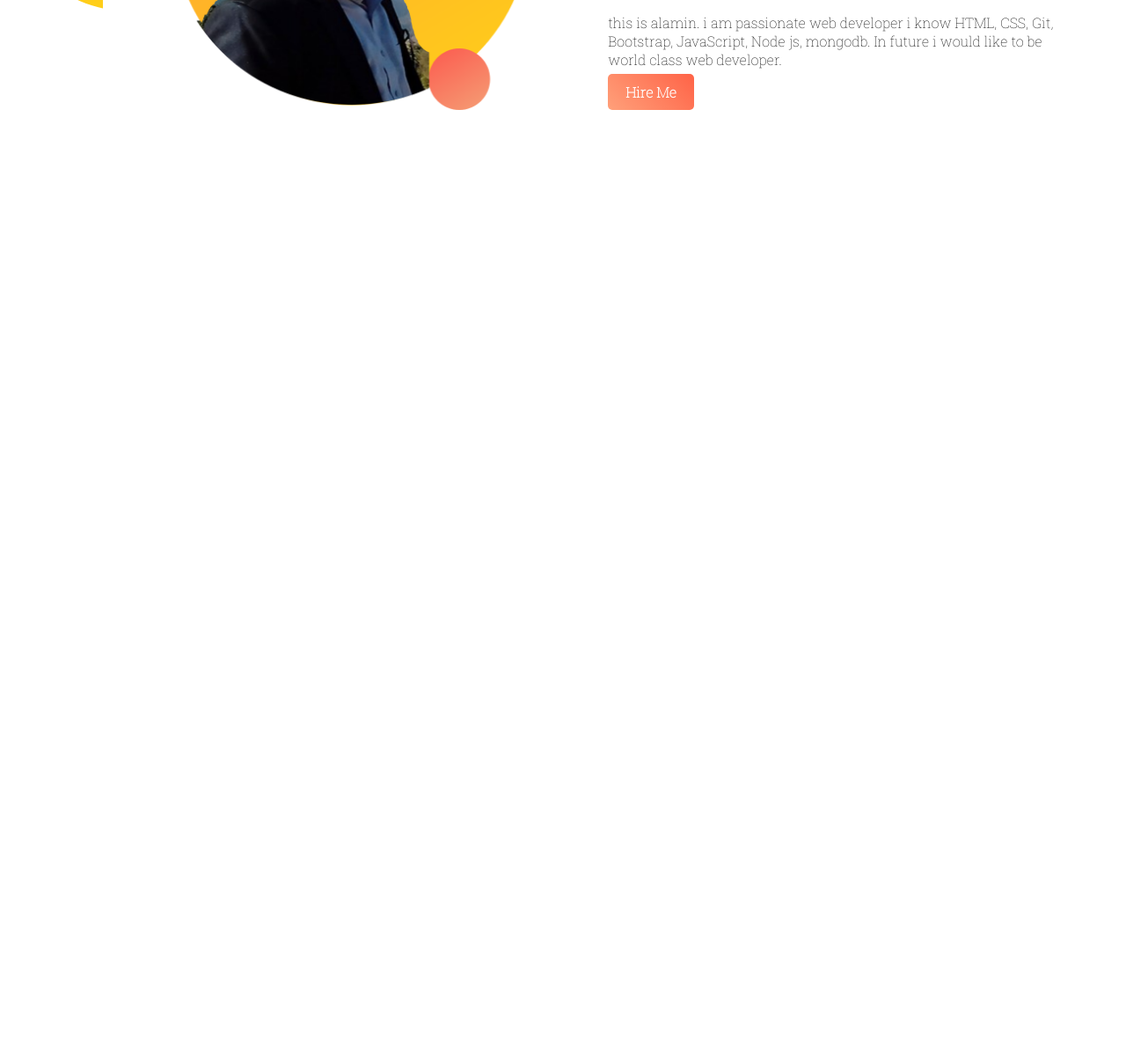
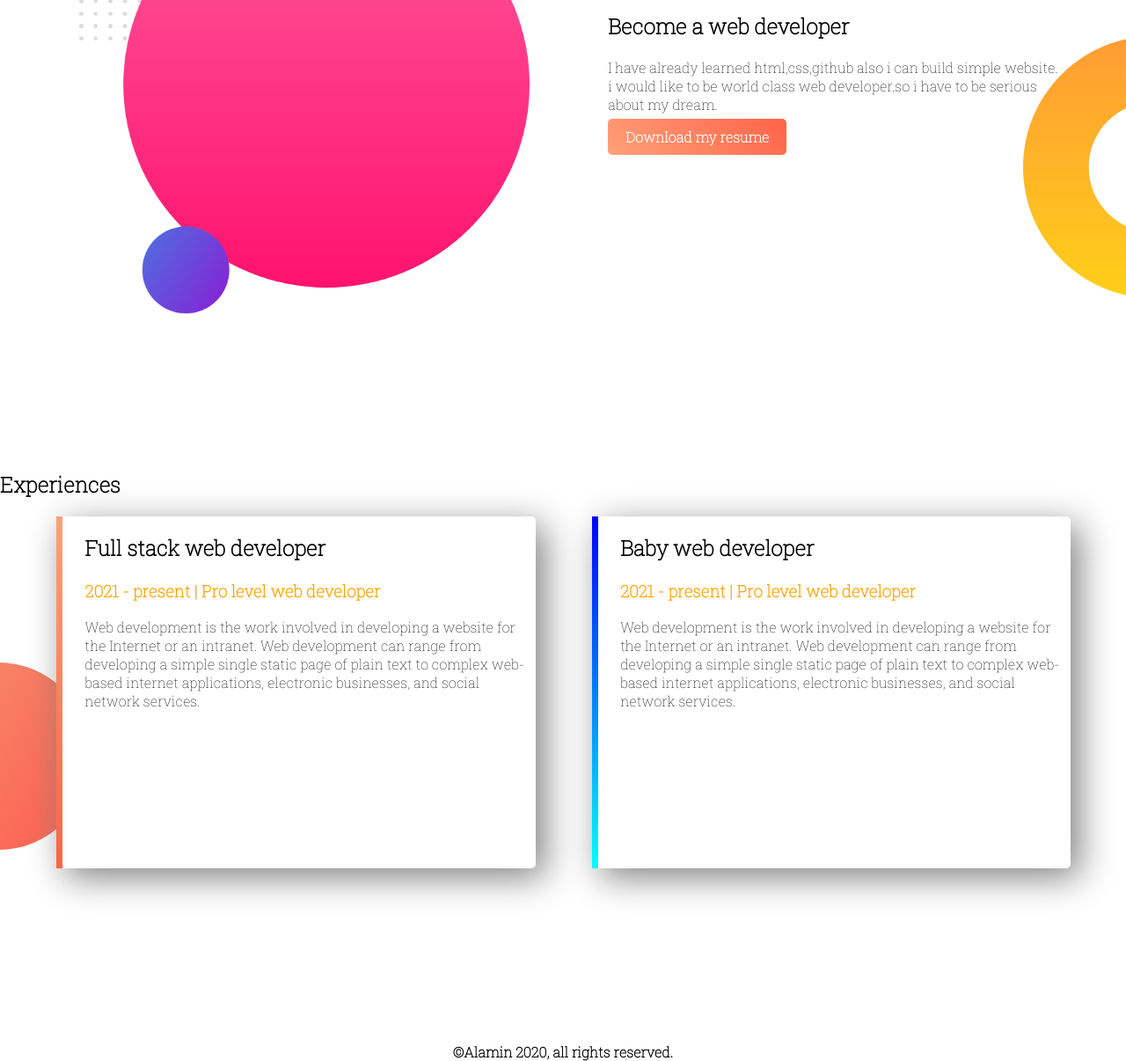
Before and after one commit to alaminiium2019/web-portfolio, a plain HTML site: page index.html in a window 1280 px wide. Shown: the part 785-1991 px from the top of the page at 88% size. Before the commit the page ends 1000 px from the top, so only its background shows below. Drawn offline with Linux system fonts and the light colour scheme.

Commit message:
finish my website

```diff
--- a/index.html
+++ b/index.html
@@ -12,7 +12,7 @@
     <section class="top-banner">
         <div class="half-width">
             <h1>Welcome to</h1>
-            <h1><span class="name-highlight">Md.Alamin</span> website</h1>
+            <h1><span class="orange-highlight">Md.Alamin</span> website</h1>
             <h3>world-class professional web developer</h3>
             <p>this is alamin. i am passionate web developer i know HTML, CSS, Git, Bootstrap, JavaScript, Node js, mongodb. In future i would like to be world class web developer. </p>
 
@@ -25,24 +25,38 @@
 
     </section>
 
-    <section class="middle-banner">
+    <section class="dream-area">
+        <div class="half-width">
+            <img src="images/dream-1.png" alt="">
 
-        <div class="half-width">
-            <img src="images/profile.png" alt="">
         </div>
 
         <div class="half-width">
-            <h1>Welcome to</h1>
-            <h1><span class="name-highlight">Md.Alamin</span> website</h1>
-            <h3>world-class professional web developer</h3>
-            <p>this is alamin. i am passionate web developer i know HTML, CSS, Git, Bootstrap, JavaScript, Node js, mongodb. In future i would like to be world class web developer. </p>
+            <h1>Dream Big</h1>
+            <h2>Become a web developer</h2>
+            <p>I have already learned html,css,github also i can build simple website. i would like to be world class web developer.so i have to be serious about my dream.</p>
+            <a href="#" class="link-button">Download my resume</a>
+        </div>
+    </section>
 
-            <a target="_blank" href="https://www.linkedin.com/in/md-alamin-385913152/" class="link-button">Hire Me</a>
+    <section class="experience-area">
+        <h2>Experiences</h2>
+
+        <div class="half-width single-experience" id="full-stack">
+            <h2>Full stack web developer</h2>
+            <h3 class="orange-highlight">2021 - present | Pro level web developer</h3>
+            <p>Web development is the work involved in developing a website for the Internet or an intranet. Web development can range from developing a simple single static page of plain text to complex web-based internet applications, electronic businesses, and social network services.</p>
 
         </div>
+        <div class="half-width single-experience" id="baby-web">
+            <h2>Baby web developer</h2>
+            <h3 class="orange-highlight">2021 - present | Pro level web developer</h3>
+            <p>Web development is the work involved in developing a website for the Internet or an intranet. Web development can range from developing a simple single static page of plain text to complex web-based internet applications, electronic businesses, and social network services.</p>
 
+        </div>
+    </section>
 
-    </section>
+    <footer>&copy;Alamin 2020, all rights reserved.</footer>
 
 </body>
 </html>
--- a/style.css
+++ b/style.css
@@ -7,7 +7,7 @@ body{
 h1{
     font-size: 50px;
 }
-.name-highlight{
+.orange-highlight{
     color: orange;
 }
 .half-width{
@@ -25,6 +25,7 @@ h1{
 }
 section{
     height: 500px;
+    padding-bottom:150px;
 }
 .link-button{
     text-decoration: none;
@@ -34,7 +35,35 @@ section{
     font-weight: bold;
     padding: 10px 20px;
 }
-.middle-banner{
+.dream-area{
     background-image: url("images/dream-bg.png");
     background-repeat: no-repeat;
+    background-position:right;
 }
+.experience-area{
+    background-image: url("images/exp-bg.png");
+    background-repeat: no-repeat;
+    background-position: left;
+}
+
+.single-experience{
+    box-shadow: 10px 10px 40px gray;
+    border-radius: 5px;
+    height: 80%;
+    background-color: white;
+}
+#full-stack{
+    border-left: 7px solid;
+    border-image: linear-gradient(180deg,lightSalmon,tomato);
+    border-image-slice: 1;
+}
+#baby-web{
+    border-left:7px solid;
+    border-image: linear-gradient(180deg, blue,cyan);
+    border-image-slice: 1;
+}
+
+footer{
+    text-align: center;
+    font-weight: bold;
+}
```
Also changed, not shown: images/dream-1.png (added), images/exp-bg.png (added).
